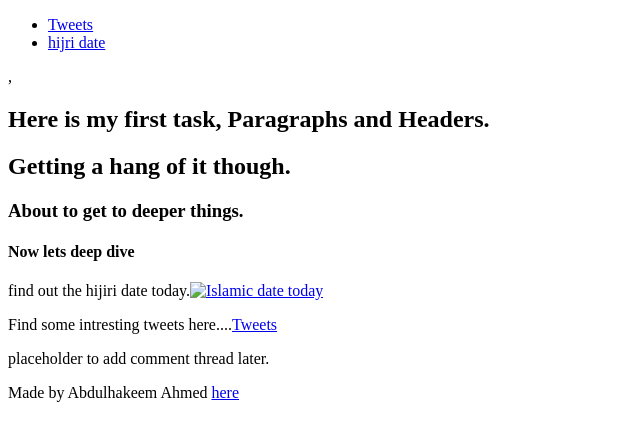
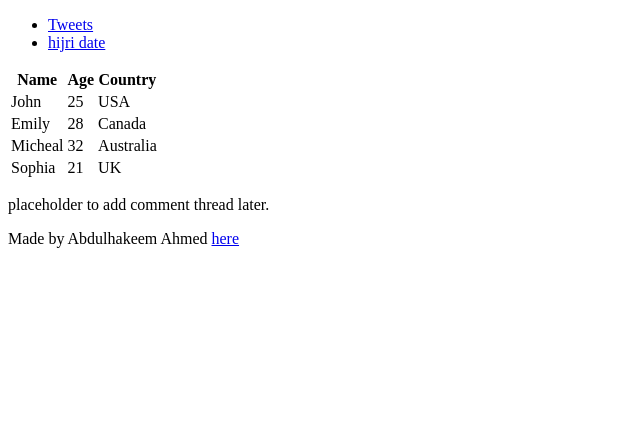
Before and after one commit to beedul-01/My_First_Portfolio, a plain HTML site: page html_basic/index.html in a window 1280 px wide. Shown: the whole page, without its empty margins (0-640 px from the left). Drawn offline with Linux system fonts and the light colour scheme.

Commit message:
done first 5

```diff
--- a/html_basic/index.html
+++ b/html_basic/index.html
@@ -14,13 +14,32 @@
         </ul>
     </header>
     <main>
-        <article>,
-         <p><h1>Here is my first task, Paragraphs and Headers.</h1></p>
-         <p><h2>Getting a hang of it though.</h2></p>
-         <p><h3>About to get to deeper things.</h3></p>
-          <p><h4>Now lets deep dive</h4></p>
-         <div>find out the hijiri date today.<a href="https://hamariweb.com/islam/islamic-calendar.aspx"><img src="/Images/date.jpeg" alt="Islamic date today"></a></div>
-         <p>Find some intresting tweets here....<a href="tweets.html">Tweets</a></p>
+        <article>
+         <table>
+            <th><b>Name</b></th>
+            <th><b>Age</b></th>
+            <th><b>Country</b></th>
+            <tr>
+                <td>John</td>
+                <td>25</td>
+                <td>USA</td>
+            </tr>
+            <tr>
+                <td>Emily</td>
+                <td>28</td>
+                <td>Canada</td>
+            </tr>
+            <tr>
+                <td>Micheal</td>
+                <td>32</td>
+                <td>Australia</td>
+            </tr>
+            <tr>
+                <td>Sophia</td>
+                <td>21</td>
+                <td>UK</td>
+            </tr>
+         </table>
         </article>
         <aside>
             <p>placeholder to add comment thread later.</p>
```
